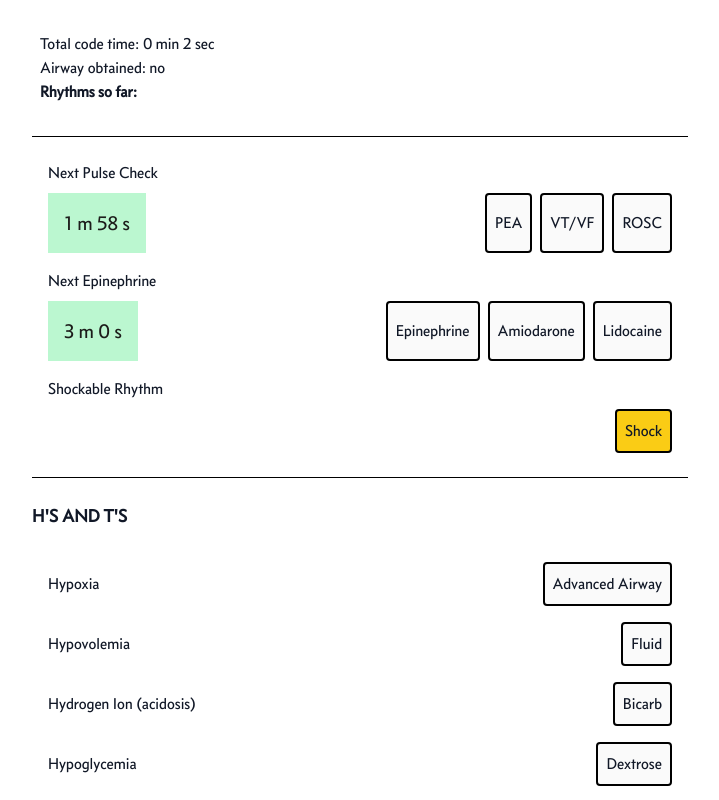
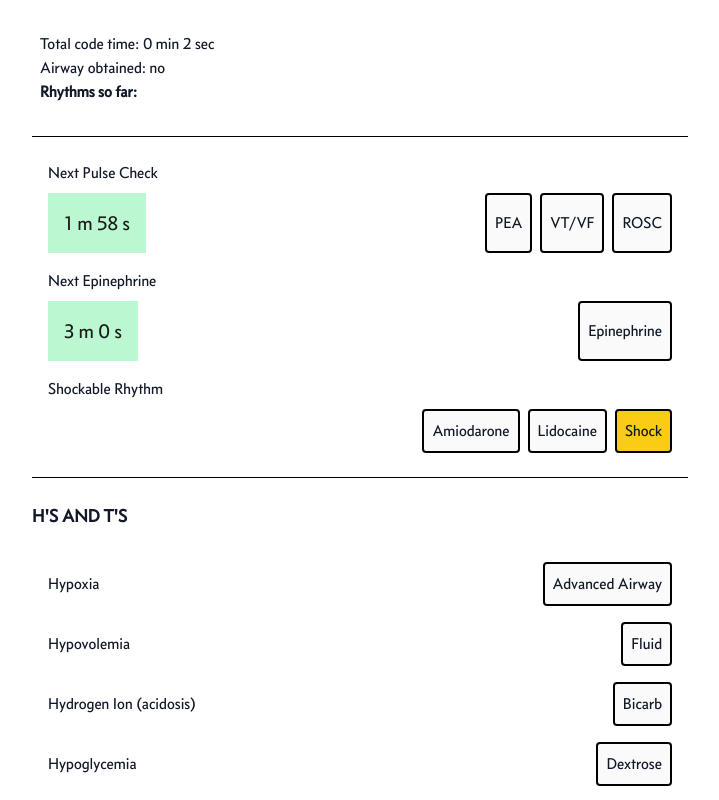
Before and after one commit to kangruixiang/acls, a SvelteKit app: page / in a window 1280 px wide. Both pictures are taken after a click on the button "Now". Shown: the top 800 px of the page, without its empty margins (280-999 px from the left). Built offline with nearby package versions, Linux system fonts and the light colour scheme.

Commit message:
fixed spacing

```diff
--- a/src/lib/components/Initial.svelte
+++ b/src/lib/components/Initial.svelte
@@ -18,7 +18,7 @@
 </script>
 
 <div>
-	<div class="mx-4 my-2">Code Started</div>
+	<div class="mx-4 mb-2 mt-20">Code Started</div>
 
 	<div class="mx-4 grid grid-cols-3 justify-evenly gap-2">
 		<Button title={'Now'} on:click={() => getCodeStartTime(0)} />
--- a/src/routes/+page.svelte
+++ b/src/routes/+page.svelte
@@ -42,7 +42,7 @@
 		</MedRow>
 		<MedRow medTime={epiTime}
 			><svelte:fragment slot="title">Next Epinephrine</svelte:fragment>
-			<div class="flex gap-2">
+
 			<Button
 				title={'Epinephrine'}
 				on:click={() => {
@@ -50,6 +50,11 @@
 					epiCountDown();
 				}}
 			/>
+		</MedRow>
+
+		<div>
+			<div class="px-4 pb-2">Shockable Rhythm</div>
+			<div class="flex w-full justify-end gap-2 px-4">
 				<Button
 					title={'Amiodarone'}
 					on:click={() => {
@@ -64,12 +69,6 @@
 						epiCountDown();
 					}}
 				/>
-			</div>
-		</MedRow>
-
-		<div>
-			<div class="px-4 pb-2">Shockable Rhythm</div>
-			<div class="flex w-full justify-end px-4">
 				<Button
 					title={'Shock'}
 					type="shock"
```
Lines whose indentation alone changed are shown as unchanged.
